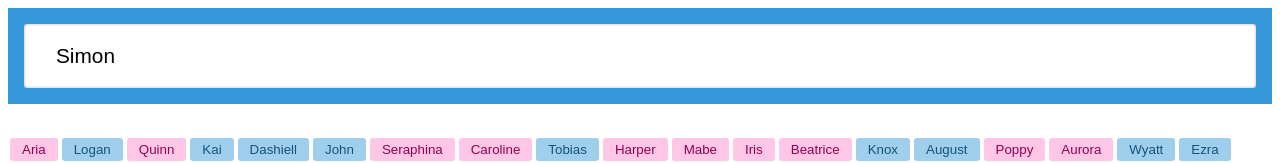
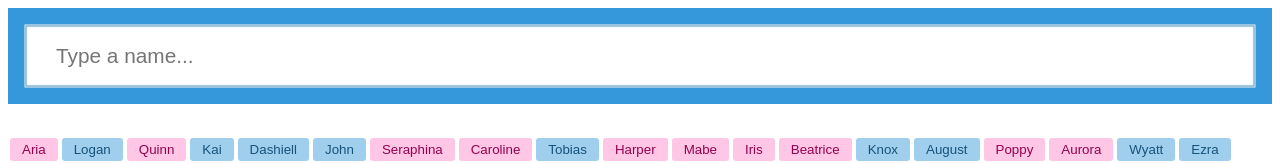
Before and after one commit to locemarn/name-picker, a React (Create React App) app: page / in a window 1280 px wide. Shown: the top 163 px of the page. Built offline with nearby package versions, Linux system fonts and the light colour scheme.

Commit message:
input focus with useRef and useEffect on search component

```diff
--- a/src/components/search.js
+++ b/src/components/search.js
@@ -1,15 +1,19 @@
-import React, {useState} from "react";
+import React, {useState, useRef, useEffect} from "react";
 
 export function Search() {
-  const [searchValue, setSearchValue] = useState("Simon")
+  const [searchValue, setSearchValue] = useState("")
+  const inputRef = useRef()
 
+  useEffect(() => {
+    inputRef.current.focus()
+  }, [])
   function handleChange(event) {
     setSearchValue(event.target.value)
   }
 
   return (
     <header>
-      <input type="text" placeholder="Type a name..." value={searchValue} onChange={handleChange}/>
+      <input type="text" ref={inputRef} placeholder="Type a name..." value={searchValue} onChange={handleChange}/>
     </header>
   )
 }
```
